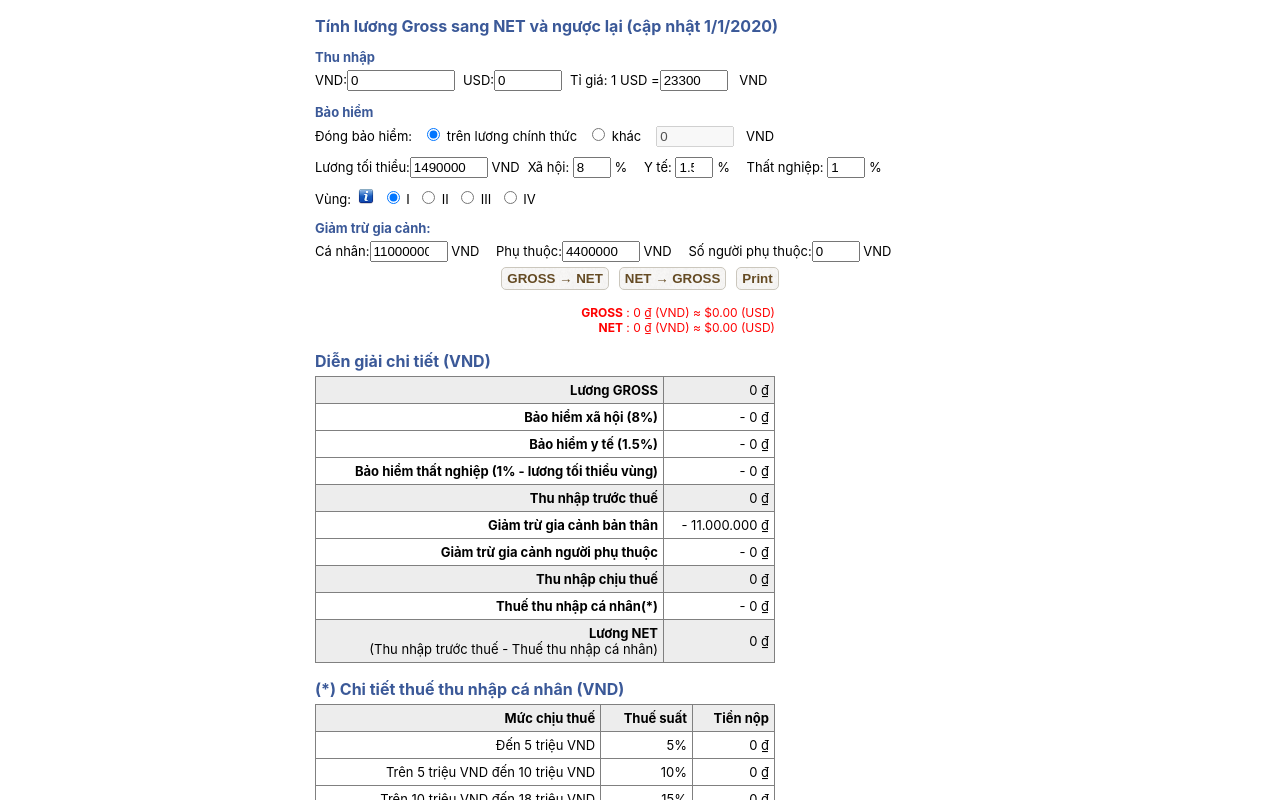
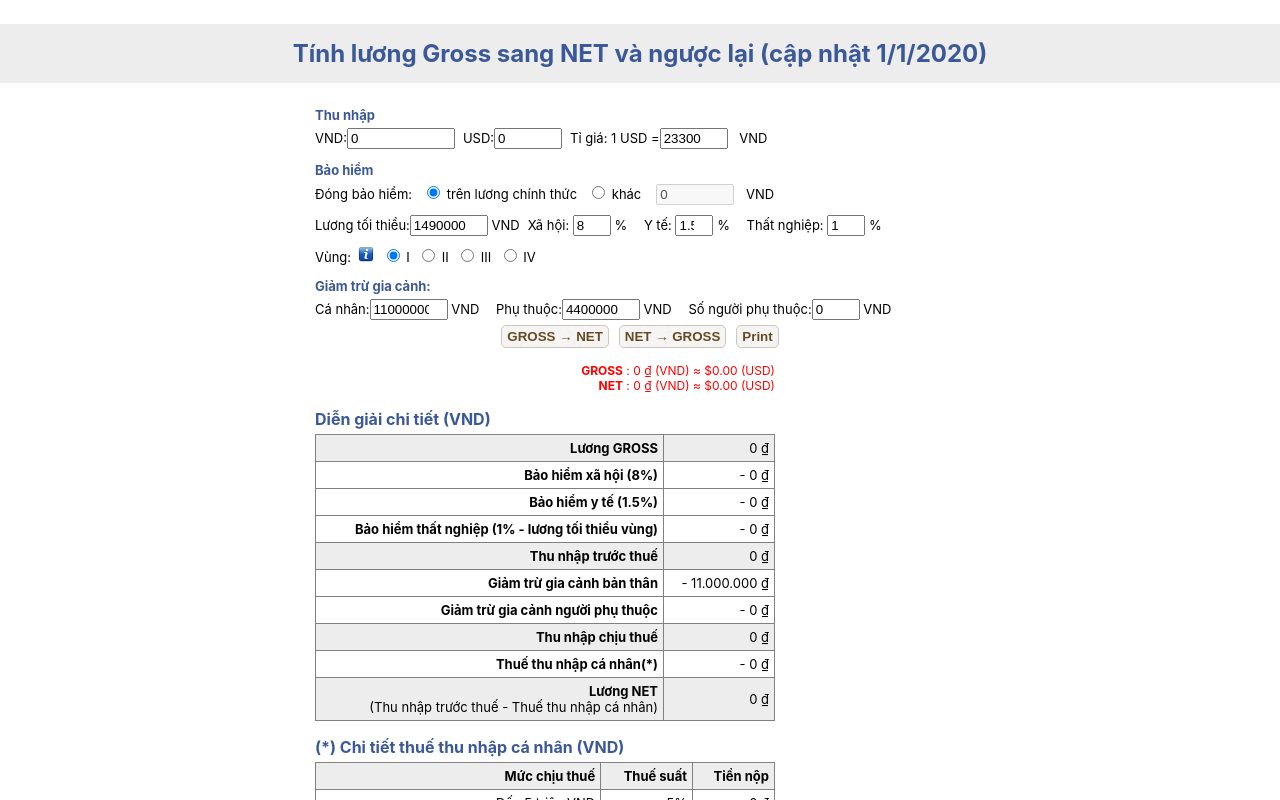
Before and after one commit to LeTienThuan/CalculateGrossNet-Final, a React (Create React App) app: page / in a window 1280 px wide. Shown: the top 800 px of the page. Built offline with nearby package versions, Linux system fonts and the light colour scheme.

Commit message:
update Heading

```diff
--- a/src/App.js
+++ b/src/App.js
@@ -8,6 +8,7 @@ import {defaultInputValue} from "./DefaultValue/defaultInputValue";
 import {defaultResultDetailValue} from "./DefaultValue/defaultResultDetailValue";
 import {convertGrossToNet} from "./Logic/GrossToNet/Salary/convertGrossToNet";
 import {convertNetToGross} from "./Logic/NetToGross/Salary/convertNetToGross";
+import classes from "./Components/CSS/General.module.css";
 
 function App() {
     const [salaryValue, setSalaryValue] = useState(defaultInputValue);
@@ -46,7 +47,8 @@ function App() {
         setResultDetail(newResult);
     }
 
-    return (
+    return (<>
+                <p className={classes.heading}>Tính lương Gross sang NET và ngược lại (cập nhật 1/1/2020)</p>
                 <div className="app">
                     <InputInfor salaryValue={salaryValue}
                                 onUpdateIncome={updateIncome}
@@ -68,6 +70,7 @@ function App() {
                                             unemploymentInsurancePercent={unemploymentInsurancePercent}
                     />
                 </div>
+            </>
     );
 }
 
--- a/src/Components/CSS/General.module.css
+++ b/src/Components/CSS/General.module.css
@@ -1,4 +1,11 @@
-
+.heading{
+    font-size: 1.5rem;
+    text-align: center;
+    font-weight: bold;
+    color: #3B5998;
+    background-color: #EDEDED;
+    padding: 15px 0;
+}
 .title{
     font-weight: bold;
     color: #3B5998;
--- a/src/Components/InputInfor/InputInfor.js
+++ b/src/Components/InputInfor/InputInfor.js
@@ -10,7 +10,6 @@ const InputInfor = (props) => {
 
     return (
         <>
-            <p className={classes.title}>Tính lương Gross sang NET và ngược lại (cập nhật 1/1/2020)</p>
             <Income income={income}
                     onUpdateIncome={onUpdateIncome}
             />
```
Lines whose indentation alone changed are shown as unchanged.
